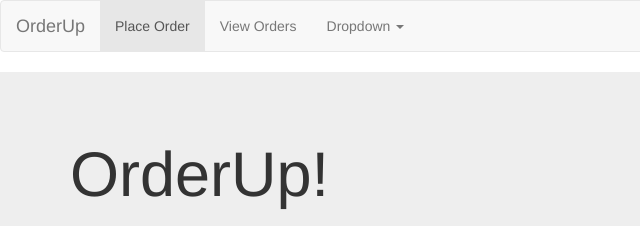
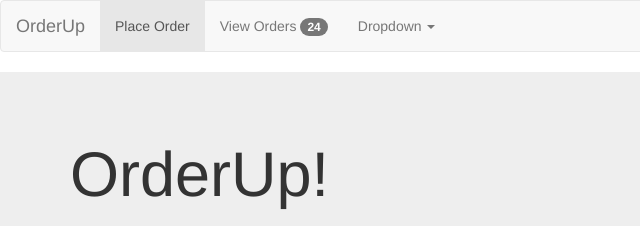
Before and after one commit to kvnjcby/orderup, a website: page index.html in a window 1280 px wide. Shown: the top 226 px of the page, 0-640 px from the left. Drawn offline with nearby package versions, Linux system fonts and the light colour scheme.

Commit message:
Add order badge

```diff
--- a/index.html
+++ b/index.html
@@ -35,7 +35,7 @@
         <div class="collapse navbar-collapse" id="bs-example-navbar-collapse-1">
           <ul class="nav navbar-nav">
             <li class="active"><a href="#">Place Order <span class="sr-only">(current)</span></a></li>
-            <li><a href="#">View Orders</a></li>
+            <li><a href="#">View Orders <span class="badge">24</span></a></li>
             <li class="dropdown">
               <a href="#" class="dropdown-toggle" data-toggle="dropdown" role="button" aria-haspopup="true" aria-expanded="false">Dropdown <span class="caret"></span></a>
               <ul class="dropdown-menu">
```
